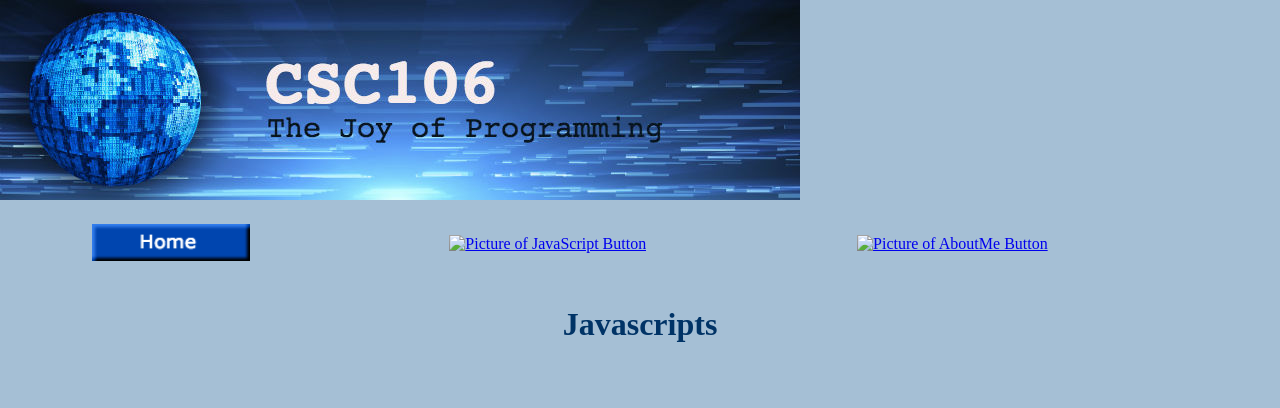
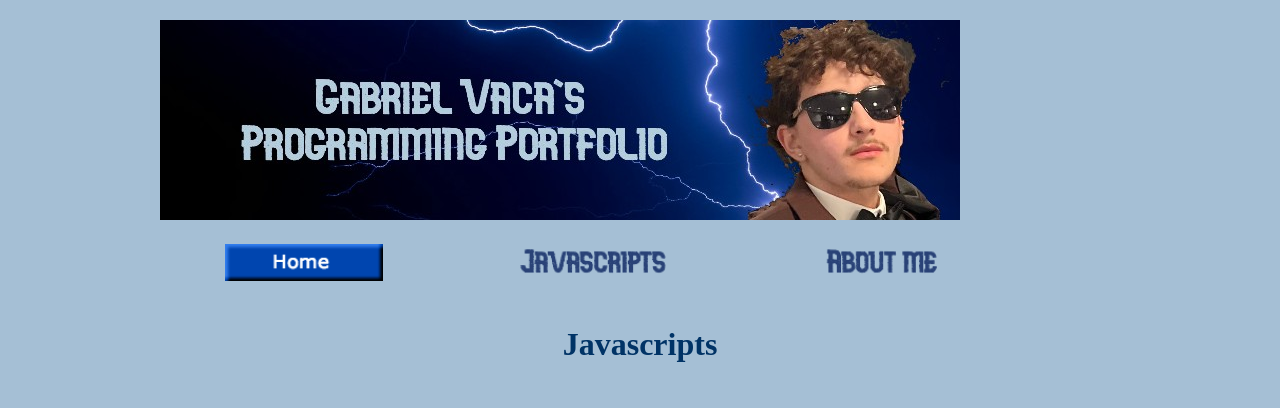
Before and after one commit to gvaca10/gvaca10.github.io, a plain HTML site: page javascripts.html in a window 1280 px wide. Drawn offline with Linux system fonts and the light colour scheme.

Commit message:
Update javascripts.html

```diff
--- a/javascripts.html
+++ b/javascripts.html
@@ -6,14 +6,23 @@
     <title>Gabriel's Programming Portfolio</title>
     <style>
         body {
+
             background-color: #a5bfd5;
             margin: 0;
+        }
+
+        #content {
+            width: 1000px;
+            margin: 0 auto;
+            padding: 20px;
+            box-sizing: border-box;
         }
 
         h1 {
             color: #003366;
             text-align: center;
         }
+
 
         table {
             width: 90%;
@@ -28,7 +37,9 @@
     </style>
 </head>
 <body>
-    <img src="banner.jpg" alt="Banner Image">
+    <div id="content">
+        <img src="myBanner.jpg" alt="Banner Image">
+
         <table>
             <tbody>
                 <tr>
@@ -39,17 +50,18 @@
                     </td>
                  <td>
                         <a href="javascripts.html">
-                        <img src="apps.png" alt="Picture of JavaScript Button" width="158">
+                        <img src="javascripts.png" alt="Picture of JavaScript Button" width="158">
                         </a>
                     </td>
                  <td>
                     <a href="about.html">
-                        <img src="aboutmebutton.png" alt="Picture of AboutMe Button" width="158">
+                        <img src="aboutme.png" alt="Picture of AboutMe Button" width="158">
                     </a>
                 </td>
             </tr>
         </tbody>
     </table>
+
     <h1>Javascripts</h1>
 </body>
 </html>
```
Lines whose indentation alone changed are shown as unchanged.
